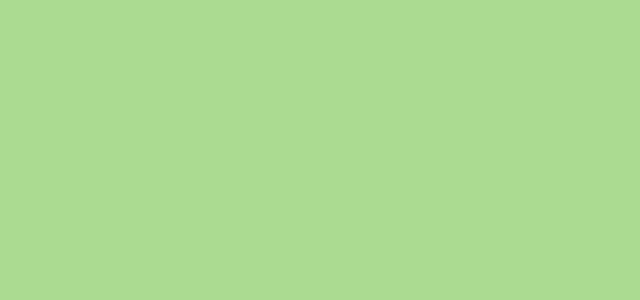
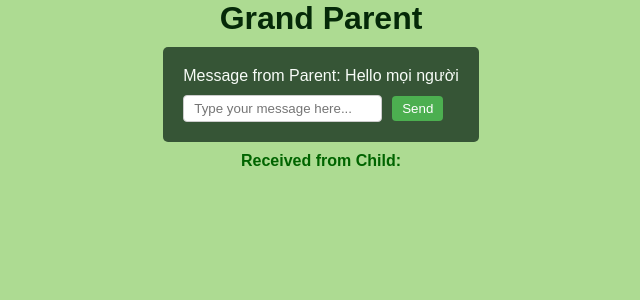
Before and after one commit to TMS-Thuong/learning-vuejs, a Vue app in the folder week1/: page /exe-six-three in a window 1280 px wide. Before the commit this address had no page. Shown: the top 300 px of the page, without its empty margins (319-959 px from the left). Built offline with nearby package versions, Linux system fonts and the light colour scheme; the HTML template or start-up script is replaced by a standard one.

Commit message:
feature/bai3

```diff
--- /dev/null
+++ b/week1/src/assets/styles/_child.scss
@@ -0,0 +1,29 @@
+.child  {
+  background-color: #365536;
+  padding: 20px;
+  border-radius: 5px;
+  margin: 10px;
+  &__message {
+    font-size: 16px;
+    color: #f7fcf7;
+    margin-bottom: 10px;
+  }
+  &__input{
+    padding: 5px 10px;
+    border: 1px solid #ccc;
+    border-radius: 4px;
+    box-sizing: border-box;
+    margin-right: 10px;
+  }
+  &__btn{
+    background-color: #4CAF50;
+    color: white;
+    padding: 5px 10px;
+    border: none;
+    border-radius: 4px;
+    cursor: pointer;
+    &:hover {
+      background-color: #45a049;
+    }
+  }
+}
--- /dev/null
+++ b/week1/src/assets/styles/_grandparent.scss
@@ -0,0 +1,15 @@
+.grandparent{
+  display: flex;
+  flex-direction: column;
+  justify-content: center;
+  align-items: center;
+  &__title{
+    font-size: 2rem;
+    color: #052908;
+  }
+  &__log{
+    font-size:16px;
+    color:darkgreen;
+    font-weight: 600;
+  }
+}
--- /dev/null
+++ b/week1/src/components/atoms/ChildComponent.vue
@@ -0,0 +1,30 @@
+<template>
+  <div class="child">
+    <p class="child__message">Message from Parent: {{ message }}</p>
+    <input v-model="newMessage" class="child__input" type="text" placeholder="Type your message here..." />
+    <button class="child__btn" @click="onSend">Send</button>
+  </div>
+</template>
+
+<script setup lang="ts">
+import { ref } from 'vue';
+
+const props = defineProps({
+  message: {
+    type: String,
+    required: true,
+  }
+});
+
+const emit = defineEmits(['sendMessage']);
+
+const newMessage = ref('');
+
+const onSend = () => {
+  emit('sendMessage', newMessage.value);
+}
+</script>
+
+<style lang="scss" scoped>
+@use '../../assets/styles/_child.scss' as *;
+</style>
--- /dev/null
+++ b/week1/src/components/molecules/ ParentComponent.vue
@@ -0,0 +1,22 @@
+<template>
+  <div class="parent">
+    <ChildComponent :message="message" @sendMessage="onSendMessage" />
+  </div>
+</template>
+
+<script setup lang="ts">
+import ChildComponent from '../atoms/ChildComponent.vue';
+
+const props = defineProps({
+  message: {
+    type: String,
+    required: true,
+  }
+});
+
+const emit = defineEmits(['sendMessage']);
+
+const onSendMessage = (newMsg: string) => {
+  emit('sendMessage', newMsg);
+}
+</script>
--- /dev/null
+++ b/week1/src/components/organisms/GrandPrentComponent.vue
@@ -0,0 +1,23 @@
+<template>
+  <div class="grandparent">
+    <h2 class="grandparent__title">Grand Parent</h2>
+    <ParentComponent :message="initialMessage" @sendMessage="onReceiveMessage" />
+    <p class="grandparent__log">Received from Child: {{ receivedMessage }}</p>
+  </div>
+</template>
+
+<script setup lang="ts">
+import { ref } from 'vue';
+import ParentComponent from '../molecules/ ParentComponent.vue';
+
+const initialMessage = 'Hello mọi người';
+const receivedMessage = ref('');
+
+const onReceiveMessage = (msg: string) => {
+  receivedMessage.value = msg;
+}
+</script>
+
+<style lang="scss" scoped>
+@use '../../assets/styles/_grandparent.scss' as *;
+</style>
--- a/week1/src/router/index.ts
+++ b/week1/src/router/index.ts
@@ -4,7 +4,8 @@ import HomeView from '@/views/HomeView.vue'
 const routes = [
   { path: '/', name: 'Home', component: HomeView },
   { path: '/exe-six-one', name: 'User', component: () => import('@/views/UserView.vue') },
-  { path: '/exe-six-two', name: 'Counter', component: () => import('@/views/CounterView.vue') }
+  { path: '/exe-six-two', name: 'Counter', component: () => import('@/views/CounterView.vue') },
+  { path: '/exe-six-three', name: 'Counter', component: () => import('@/views/GrandPrentView.vue') }
 ]
 
 const router = createRouter({
--- /dev/null
+++ b/week1/src/views/GrandPrentView.vue
@@ -0,0 +1,6 @@
+<template>
+  <GrandPrent />
+</template>
+<script setup lang="ts">
+import GrandPrent from '../components/organisms/GrandPrentComponent.vue'
+</script>
```
